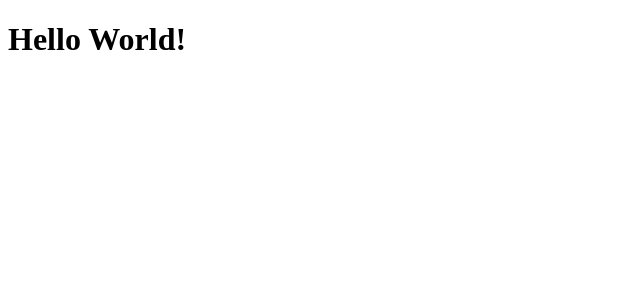
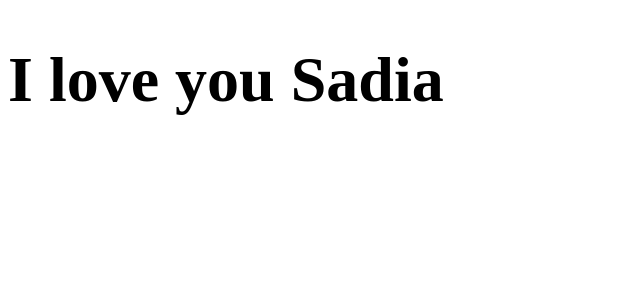
Before and after one commit to utsho-sadhak-joy/DOC1, a React (Create React App) app: page / in a window 1280 px wide. Shown: the top 300 px of the page, without its empty margins (0-640 px from the left). Built offline with nearby package versions, Linux system fonts and the light colour scheme.

Commit message:
embressing expressions in js

```diff
--- a/src/index.js
+++ b/src/index.js
@@ -2,8 +2,23 @@ import React from 'react';
 import ReactDOM from 'react-dom';
 // import App from './App';
 
+const name = 'Sadia'
+const joy = <h1>I love you {name} </h1>;
+
+
+
+
+
+
+
+
+
+
+
+
+
 ReactDOM.render(
-  <h1>Hello World!</h1>,
+  <h1>{joy}</h1>,
   document.getElementById('root')
 
 );
```
